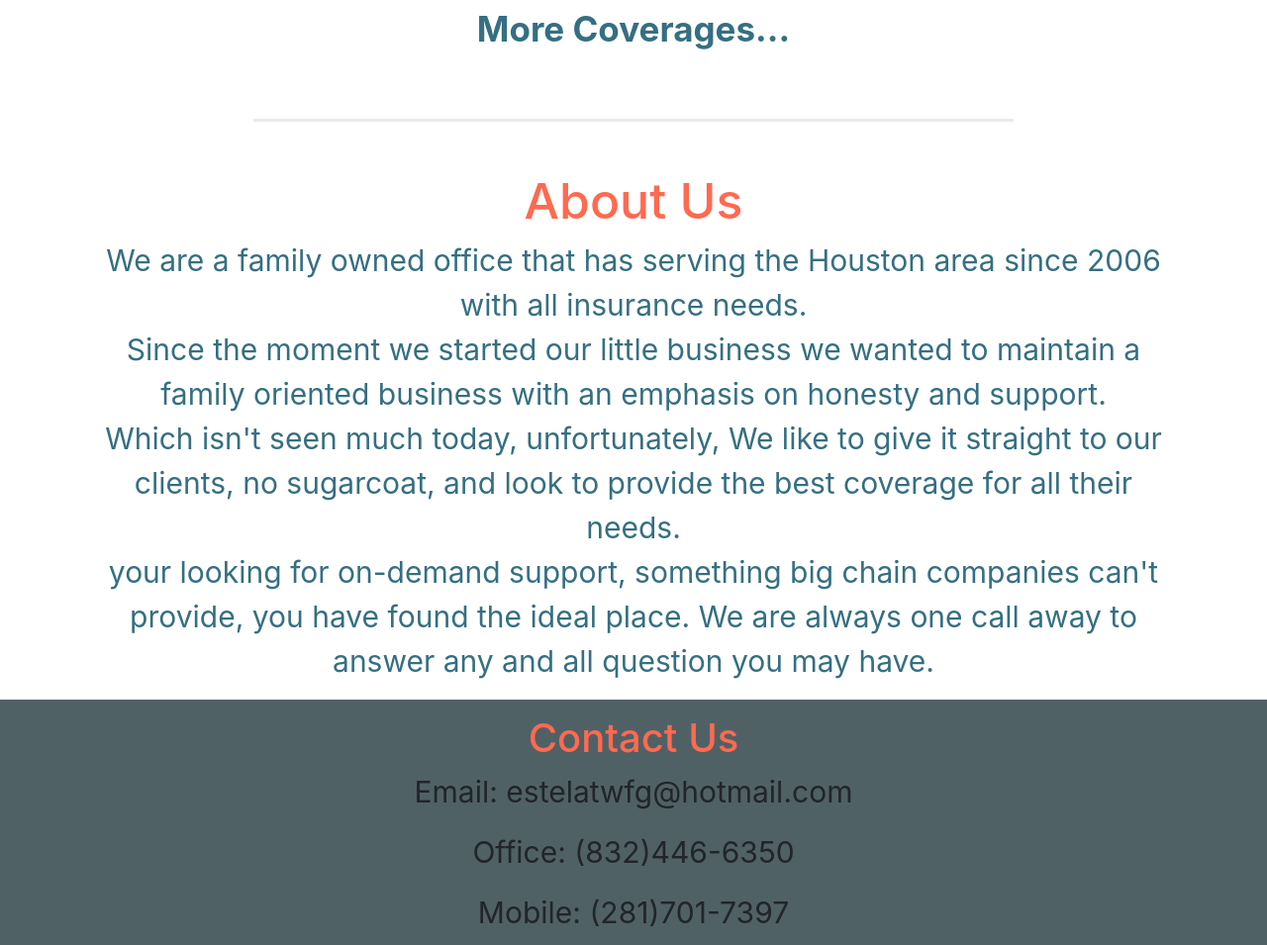
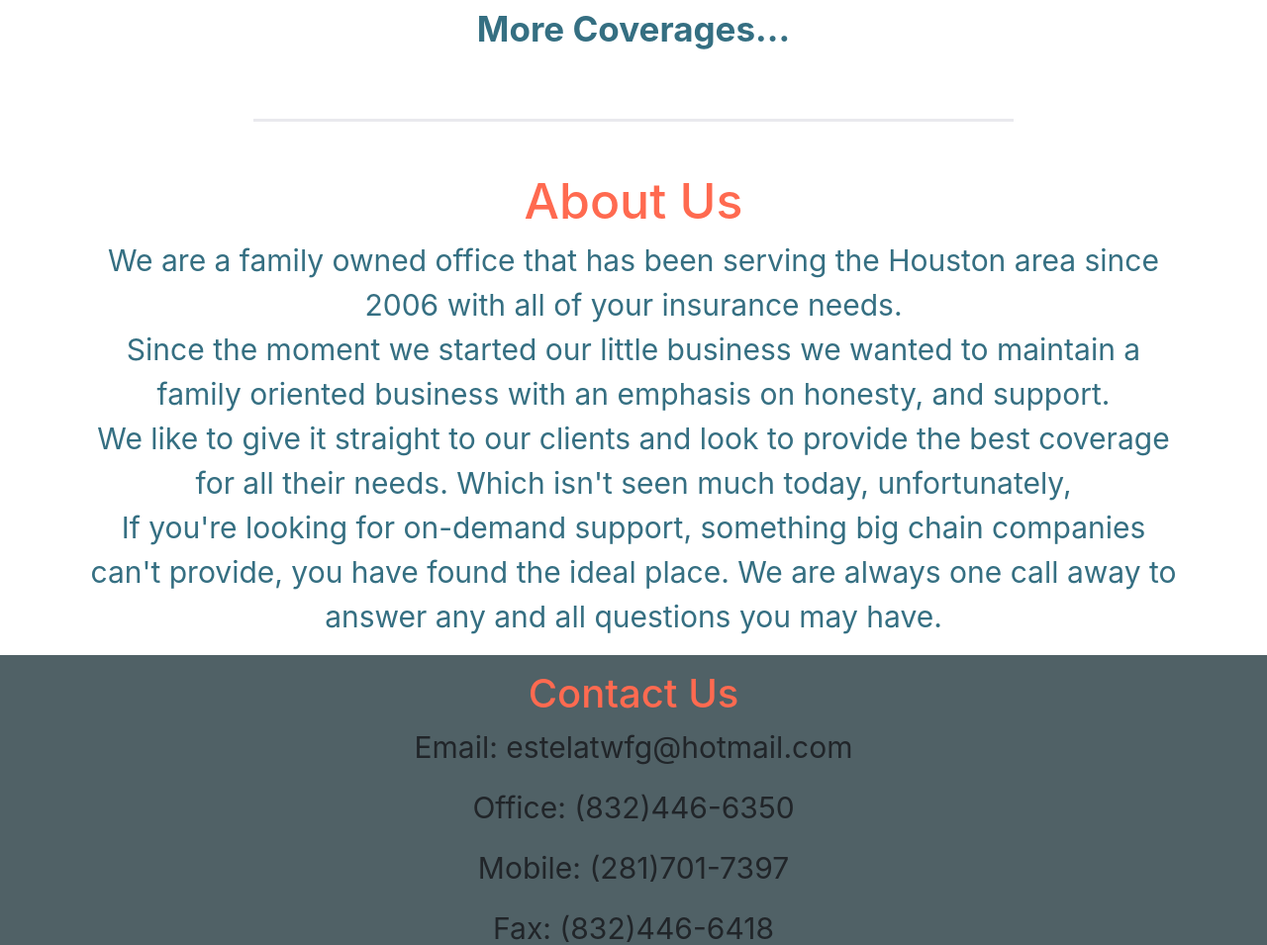
Before and after one commit to zezto/twfgwebsite, a Django app: page / in a window 1280 px wide. Shown: the part 2938-3893 px from the top of the page at 99% size. Run offline with Django 3.2, Linux system fonts and the light colour scheme; data comes from the database, SQL or seed files in the repository; some libraries are stand-ins or nearby versions.

Commit message:
fixeed both error g

```diff
--- a/home/templates/home/index.html
+++ b/home/templates/home/index.html
@@ -65,13 +65,13 @@
     <div class="container text-center">
         <div id="about_us">
             <h1>About Us</h1>
-            <p>We are a family owned office that has serving the Houston area since 2006 with all insurance needs.
-                <br> Since the moment we started our little business we wanted to maintain a family oriented business with an
-                emphasis on honesty and support.
-                <br> Which isn't seen much today, unfortunately, We like to give it straight to our clients, no sugarcoat, and
-                look to provide the best coverage for all their needs.
-                <br> your looking for on-demand support, something big chain companies can't provide, you have found the ideal
-                place. We are always one call away to answer any and all question you may have.</p>
+            <p>We are a family owned office that has been serving the Houston area since 2006 with all of your insurance needs.
+                <br> Since the moment we started our little business we wanted to maintain a family oriented business with an emphasis
+                on honesty, and support.
+                <br>  We like to give it straight to our clients and look
+                to provide the best coverage for all their needs. Which isn't seen much today, unfortunately,
+                <br> If you're looking for on-demand support, something big chain companies can't provide, you have found the ideal place.
+                We are always one call away to answer any and all questions you may have.</p>
         </div>
     </div>
     <!-- footer-->
```
